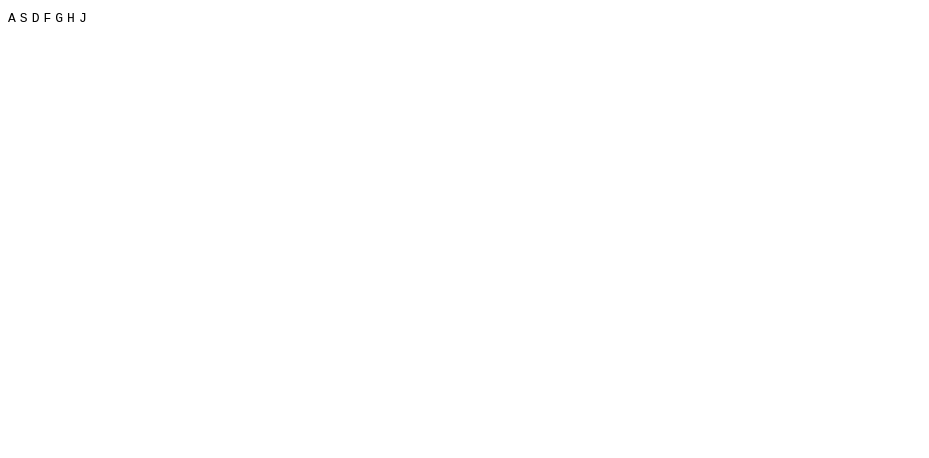
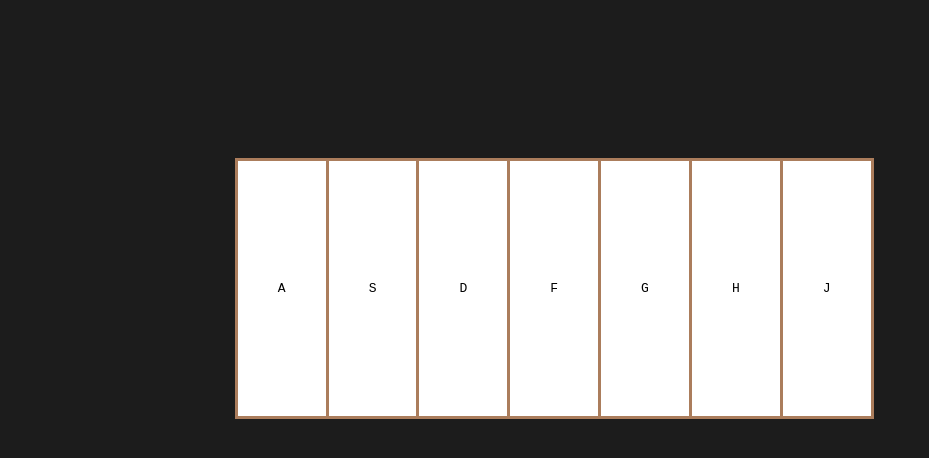
Before and after one commit to Fukkatsumi/jb-academy, a website: page Virtual Piano/Virtual Piano/task/src/index.html in a window 1280 px wide. Shown: the whole page, without its empty margins (0-929 px from the left). Drawn offline with Linux system fonts and the light colour scheme.

Commit message:
Virtual Piano progress 2/5

```diff
--- a/Virtual Piano/Virtual Piano/task/src/index.html
+++ b/Virtual Piano/Virtual Piano/task/src/index.html
@@ -3,8 +3,10 @@
 <head>
     <meta charset="utf-8">
     <title>Virtual Piano</title>
+    <link rel="stylesheet" href="style.css">
 </head>
 <body>
+<div class="container">
 <kbd>A</kbd>
 <kbd>S</kbd>
 <kbd>D</kbd>
@@ -12,5 +14,6 @@
 <kbd>G</kbd>
 <kbd>H</kbd>
 <kbd>J</kbd>
+</div>
 </body>
 </html>
--- /dev/null
+++ b/Virtual Piano/Virtual Piano/task/src/style.css
@@ -0,0 +1,19 @@
+
+kbd {
+    display: inline-block;
+    background-color: white;
+    border: #ab7d5c solid 3px;
+    padding: 120px 40px;
+    margin-top: 150px;
+    margin-left: -7px;
+    text-align: center;
+}
+
+.container {
+    margin: auto;
+    max-width: 63%;
+}
+
+body {
+    background-color: #1c1c1c;
+}
```
